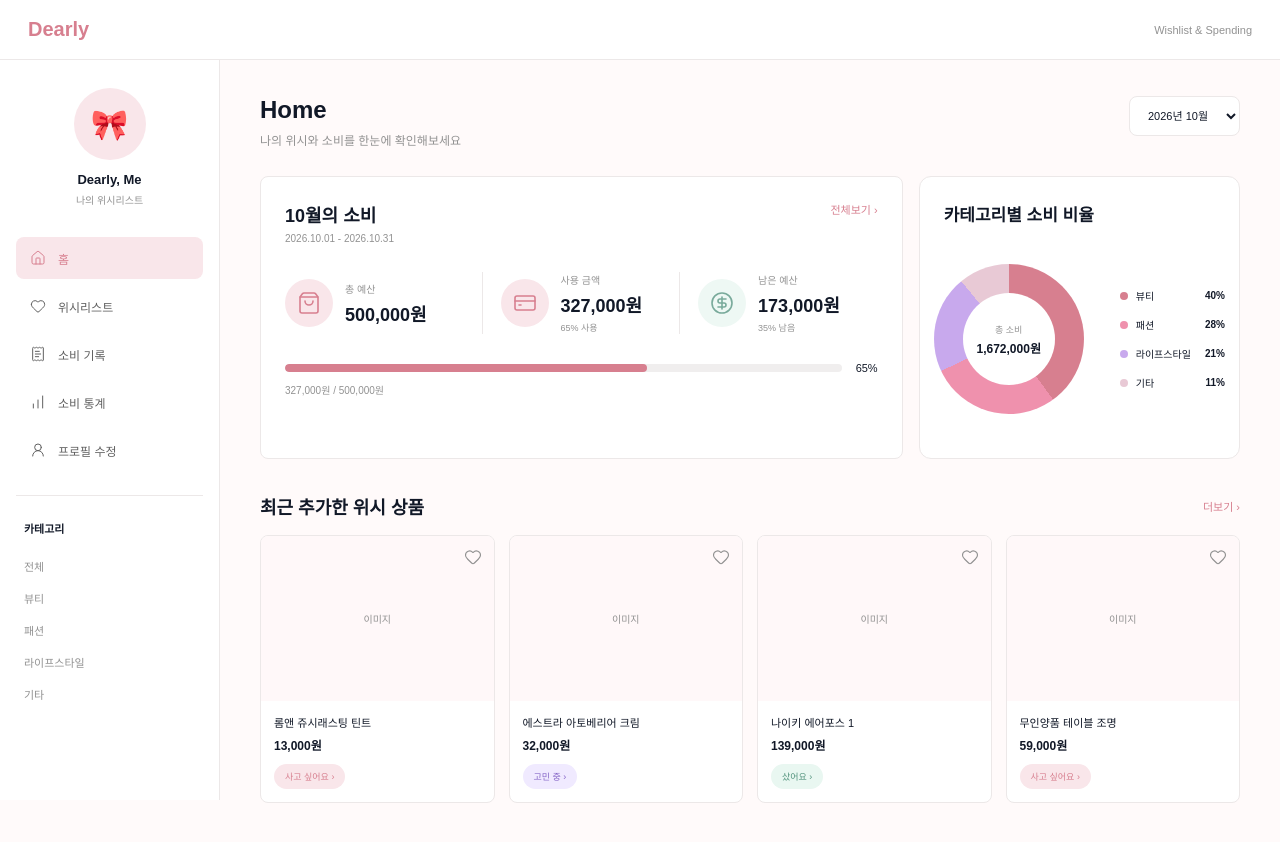
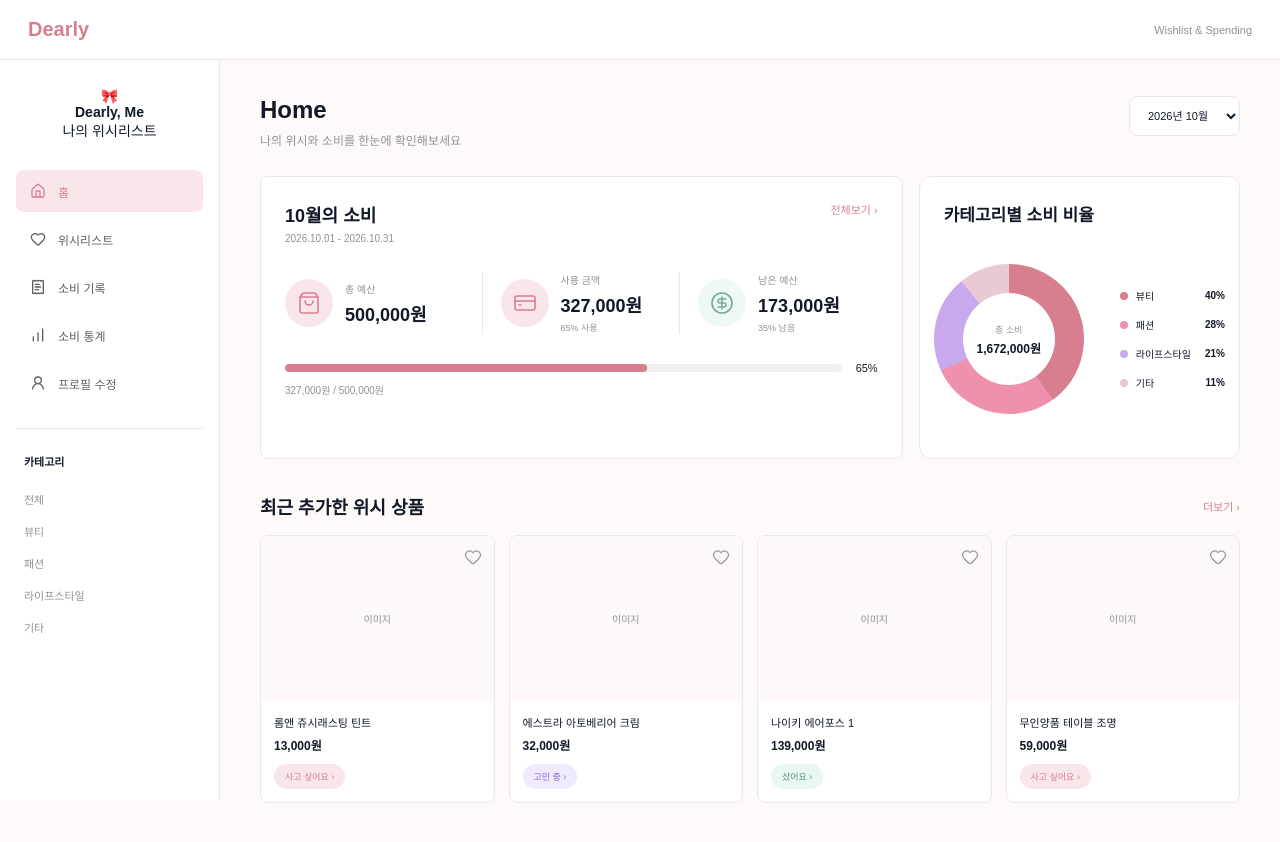
Before and after one commit to seongyeon-dev/Dearly, a React (Vite) app in the folder frontend/: page / in a window 1280 px wide. Shown: the top 842 px of the page. Built offline with nearby package versions, Linux system fonts and the light colour scheme.

Commit message:
fix: update sidebar profile and icons

```diff
--- a/frontend/src/components/Sidebar/Sidebar.tsx
+++ b/frontend/src/components/Sidebar/Sidebar.tsx
@@ -1,11 +1,11 @@
-import { NavLink } from "react-router-dom";
 import {
-  House,
+  ChartNoAxesColumnIncreasing,
   Heart,
+  Home,
   ReceiptText,
-  ChartNoAxesColumnIncreasing,
   UserRound,
 } from "lucide-react";
+import { NavLink } from "react-router-dom";
 
 import "./Sidebar.css";
 
@@ -13,37 +13,37 @@ function Sidebar() {
   return (
     <aside className="sidebar">
       <div className="sidebar-profile">
-        <div className="profile-image">
-          <span>🎀</span>
+        <div className="sidebar-profile-image">
+          <span className="sidebar-profile-ribbon">🎀</span>
         </div>
 
-        <strong className="profile-name">Dearly, Me</strong>
-        <span className="profile-description">나의 위시리스트</span>
+        <strong className="sidebar-profile-name">Dearly, Me</strong>
+        <span className="sidebar-profile-description">나의 위시리스트</span>
       </div>
 
       <nav className="sidebar-menu">
         <NavLink to="/" className="sidebar-link">
-          <House size={16} strokeWidth={1.5} />
+          <Home className="menu-icon" size={16} />
           <span>홈</span>
         </NavLink>
 
         <NavLink to="/wishlist" className="sidebar-link">
-          <Heart size={16} strokeWidth={1.5} />
+          <Heart className="menu-icon" size={16} />
           <span>위시리스트</span>
         </NavLink>
 
         <NavLink to="/purchases" className="sidebar-link">
-          <ReceiptText size={16} strokeWidth={1.5} />
+          <ReceiptText className="menu-icon" size={16} />
           <span>소비 기록</span>
         </NavLink>
 
         <NavLink to="/statistics" className="sidebar-link">
-          <ChartNoAxesColumnIncreasing size={16} strokeWidth={1.5} />
+          <ChartNoAxesColumnIncreasing className="menu-icon" size={16} />
           <span>소비 통계</span>
         </NavLink>
 
         <NavLink to="/profile" className="sidebar-link">
-          <UserRound size={16} strokeWidth={1.5} />
+          <UserRound className="menu-icon" size={16} />
           <span>프로필 수정</span>
         </NavLink>
       </nav>
```
